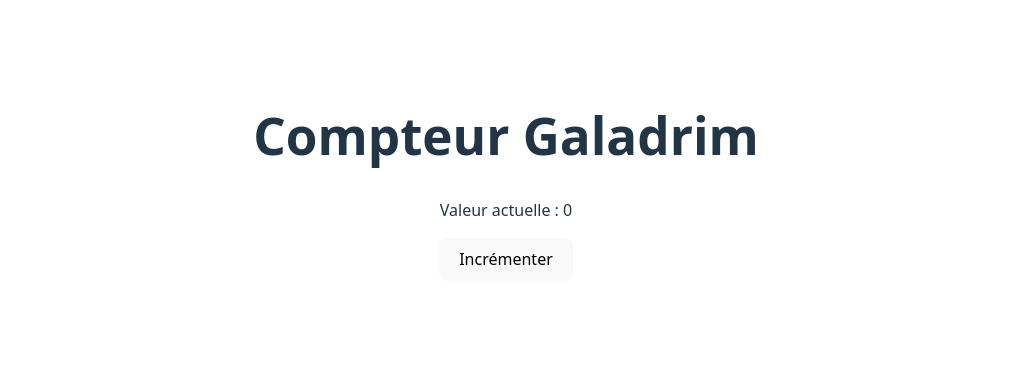
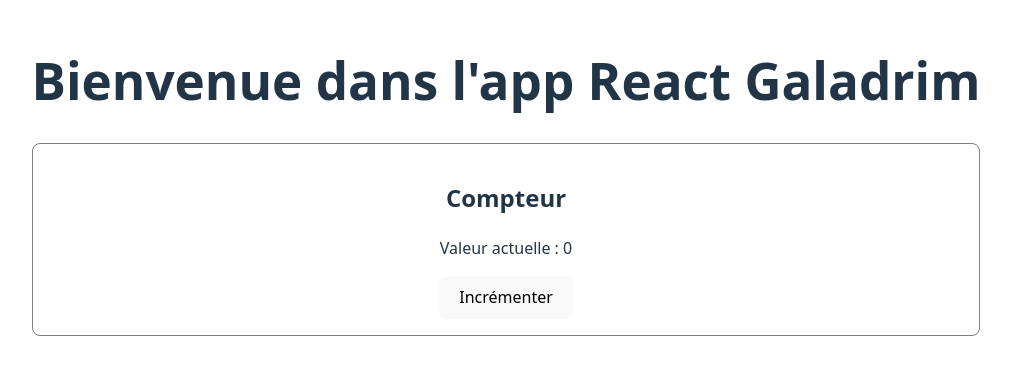
Before and after one commit to smaail-hennani/react-galadrim, a React (Vite) app: page / in a window 1280 px wide. Shown: the part 223-598 px from the top of the page, without its empty margins (134-1145 px from the left). Built offline with nearby package versions, Linux system fonts and the light colour scheme.

Commit message:
feat: ajout du composant Counter stylisé et intégration dans App

```diff
--- a/src/App.jsx
+++ b/src/App.jsx
@@ -2,6 +2,7 @@
 import reactLogo from './assets/react.svg'
 import viteLogo from '/vite.svg'
 import './App.css'
+import Counter from './components/Counter'
 
 function App() {
   const [count, setCount] = useState(0)
@@ -9,9 +10,8 @@
   return (
     <>
       <div>
-        <h1>Compteur Galadrim</h1>
-        <p>Valeur actuelle : {count}</p>
-        <button onClick={() => setCount(count + 1)}>Incrémenter</button>
+        <h1>Bienvenue dans l'app React Galadrim</h1>
+        <Counter />
       </div>
     </>
   )
--- /dev/null
+++ b/src/components/Counter.tsx
@@ -0,0 +1,15 @@
+import React, {useState} from 'react';
+
+function Counter() {
+    const [count, setCount] = useState(0);
+
+    return (
+        <div style={{ padding: '1rem', border: '1px solid gray', borderRadius: '8px' }}>
+            <h2>Compteur</h2>
+            <p>Valeur actuelle : {count}</p>
+            <button onClick={() => setCount(count + 1)}>Incrémenter</button>
+        </div>
+    );
+}
+
+export default Counter;
```
